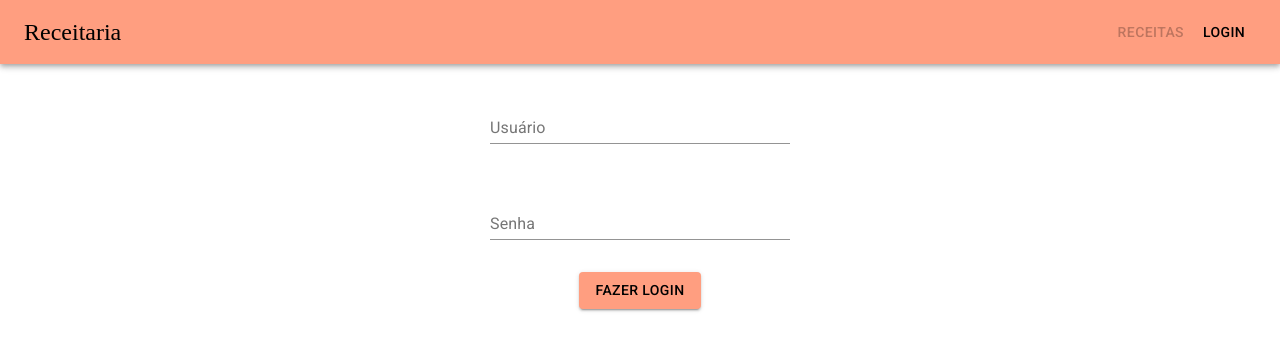
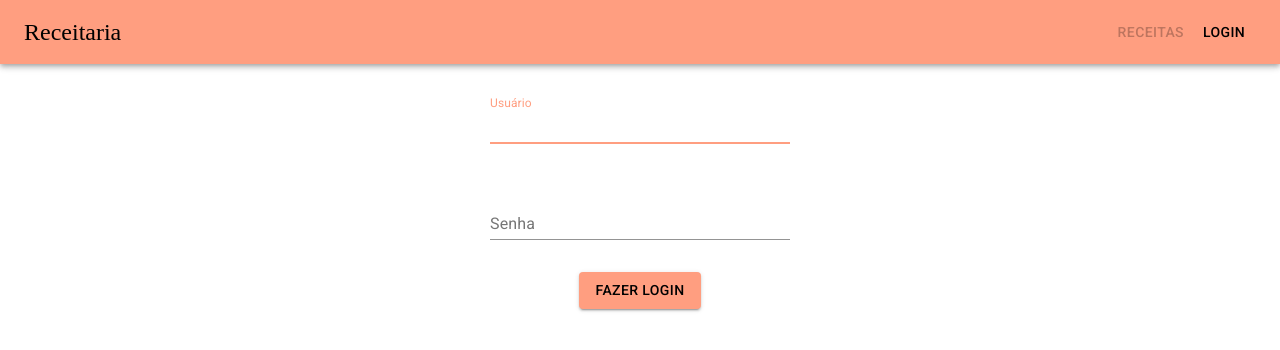
Before and after one commit to estrelasteinkirch/coding-challenge-onesight, a React (Create React App) app: page /login in a window 1280 px wide. Shown: the top 350 px of the page. Built offline with nearby package versions, Linux system fonts and the light colour scheme.

Commit message:
Type password and autofocus in Login Page

```diff
--- a/src/features/login/LoginPage.js
+++ b/src/features/login/LoginPage.js
@@ -56,6 +56,7 @@ export default function LoginPage() {
         <Grid container item justify="center" xs={12}>
           <TextField
             label="Usuário"
+            autoFocus={true}
             value={user}
             onChange={(event) => setUser(event.target.value)}
           />
@@ -63,6 +64,7 @@ export default function LoginPage() {
         <Grid container item justify="center" xs={12}>
           <TextField
             label="Senha"
+            type="password"
             value={password}
             onChange={(event) => setPassword(event.target.value)}
           />
```
